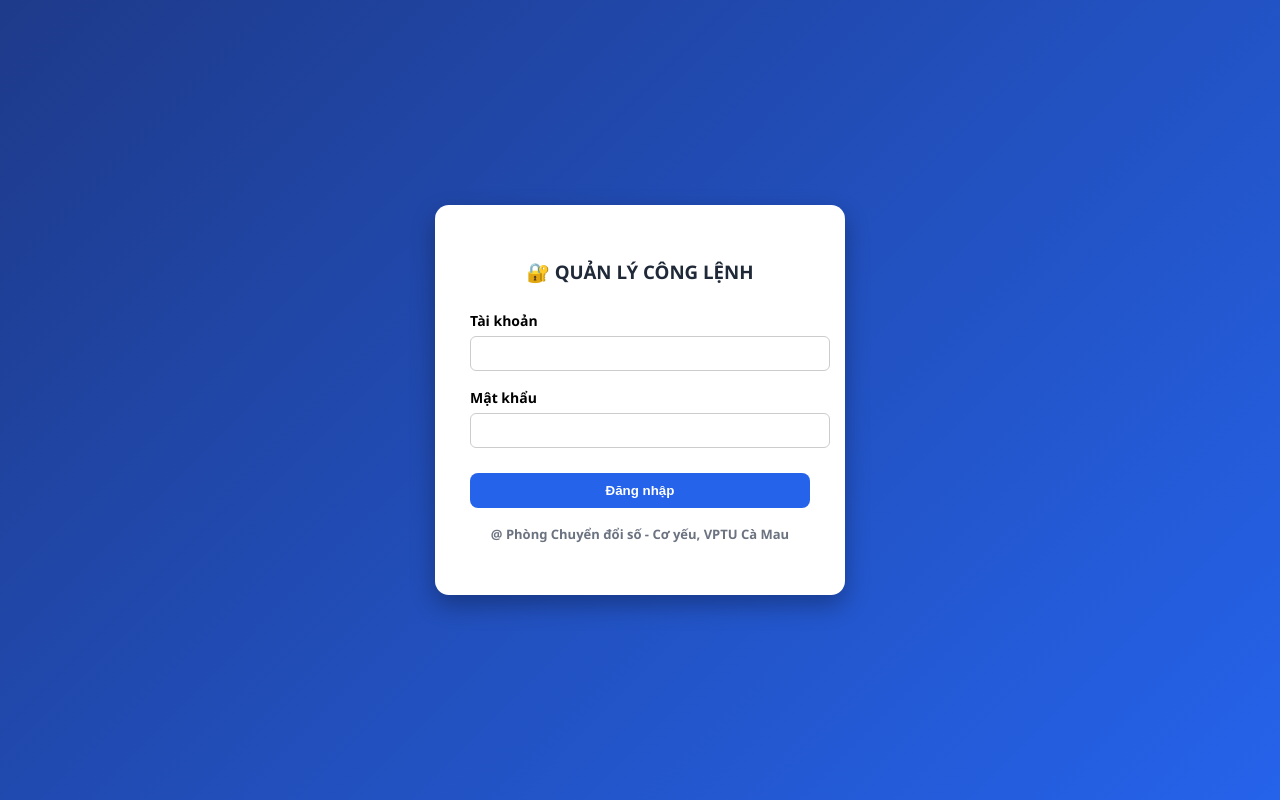
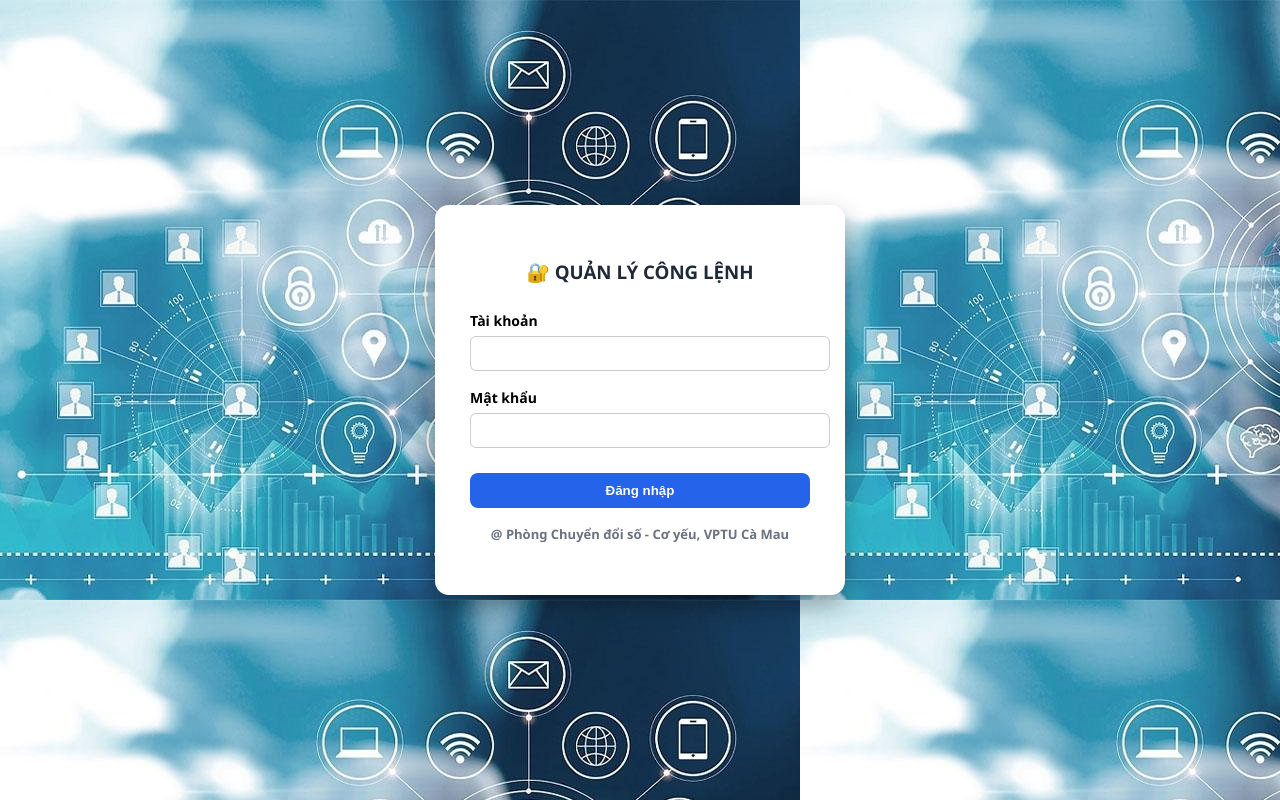
Before and after one commit to conkiencon2016-max/quanly-conglenh, a Flask app: page /login in a window 1280 px wide. Run offline with Flask 3, Linux system fonts and the light colour scheme.

Commit message:
Update login.html

```diff
--- a/templates/login.html
+++ b/templates/login.html
@@ -9,7 +9,7 @@
 body{
     margin:0;
     font-family:Segoe UI,Arial;
-    background:linear-gradient(135deg,#1e3a8a,#2563eb);
+    background-image: url("/static/2.jpg");
     display:flex;
     justify-content:center;
     align-items:center;
```
